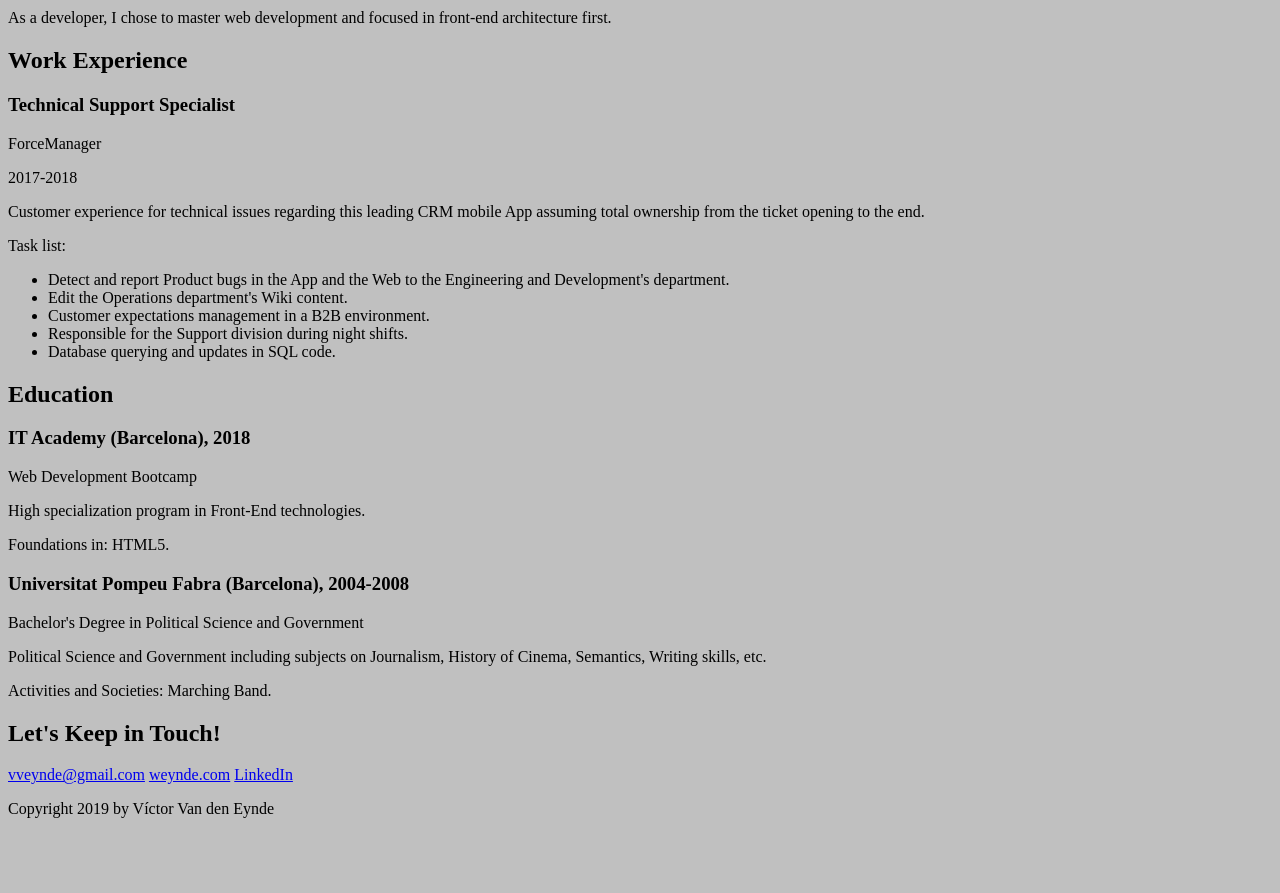
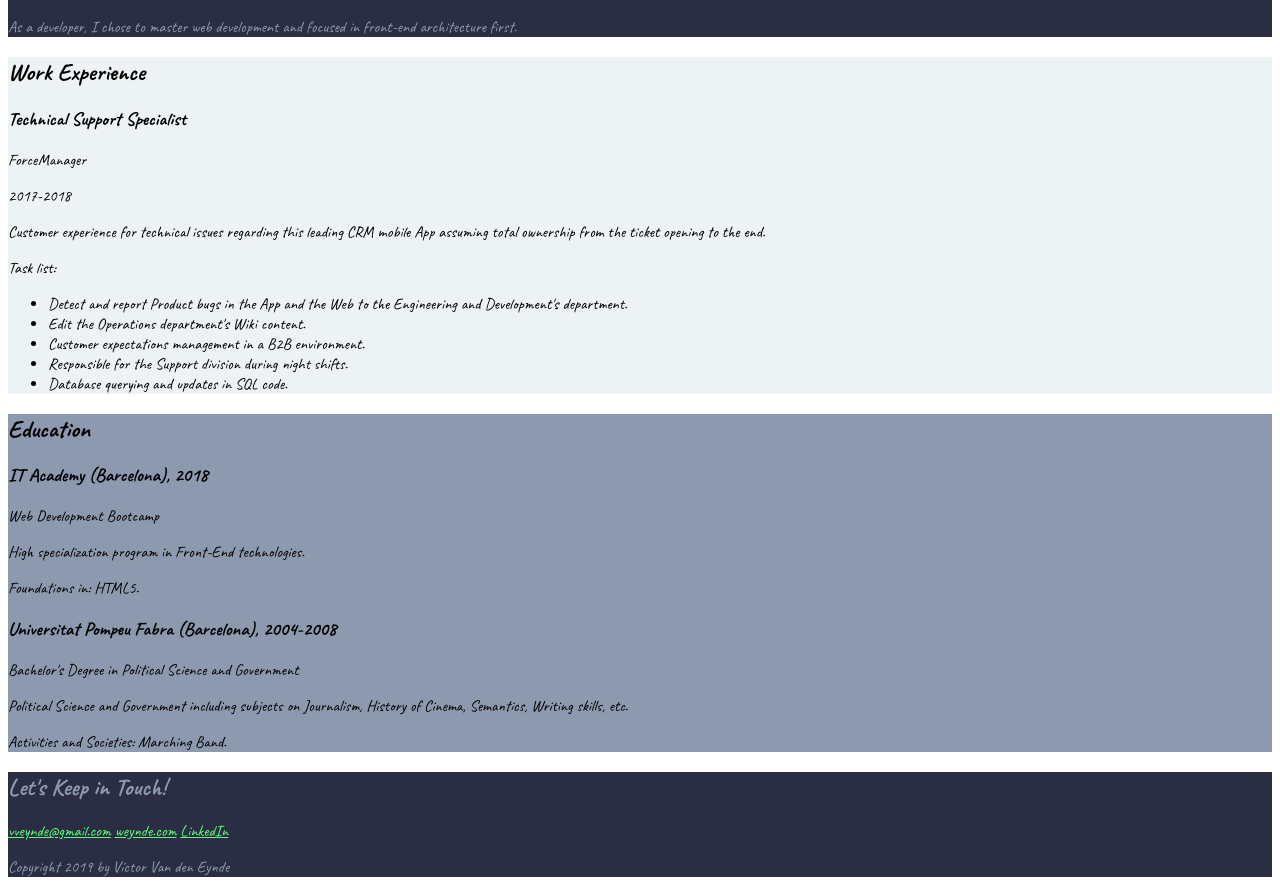
Before and after one commit to vveynde/cssResume, a plain HTML site: page index.html in a window 1280 px wide. Shown: the part 971-1864 px from the top of the page. Before the commit the page ends 1805 px from the top, so only its background shows below. Drawn offline with Linux system fonts and the light colour scheme.

Commit message:
basic css

```diff
--- a/css/styles.css
+++ b/css/styles.css
@@ -1,7 +1,49 @@
+/* Color Palette
+#2B2D42
+#8D99AE
+#EDF2F4
+#61FF7E
+#EF233C
+-------------------------------------*/
+
+/* Global Styles
+-------------------------------------*/
 body {
-    background: silver;
+    font-family: 'Open Sans', sans-serif;
+    font-family: 'Caveat', cursive;
+}
+
+a {
+    color: #61FF7E;
+}
+
+a:hover {
+    text-decoration: none;
+}
+
+/* Header & Footer Styles
+-------------------------------------*/
+header, footer {
+    background: #2B2D42;
+    color: #8D99AE;
+}
+
+header h1, header h2 {
+    color: #EDF2F4;
 }
 
 img {
     width: 100%;
 }
+
+/* Work Experience
+-------------------------------------*/
+.work {
+    background: #EDF2F4;
+}
+
+/* Education
+-------------------------------------*/
+.education {
+    background: #8D99AE;
+}
--- a/index.html
+++ b/index.html
@@ -5,6 +5,8 @@
     <meta name="viewport" content="width=device-width, initial-scale=1.0">
     <title>Víctor Van den Eynde | Resume</title>
     <link rel="stylesheet" href="./css/styles.css">
+    <link href="https://fonts.googleapis.com/css?family=Caveat:400,700|Open+Sans:400,700" rel="stylesheet">
+
 </head>
 <body>
     <!-- // Intro -->
@@ -17,7 +19,7 @@
 
     <main>
         <!-- // Work Experience -->
-        <section>
+        <section class="work">
             <h2>Work Experience</h2>
 
             <!-- Job Details: copy this whole block to add more jobs -->
@@ -43,7 +45,7 @@
 
 
         <!-- // Education -->
-        <section>
+        <section class="education">
             <h2>Education</h2>
 
             <!-- School details: copy this whole block to add more schools. -->
```
